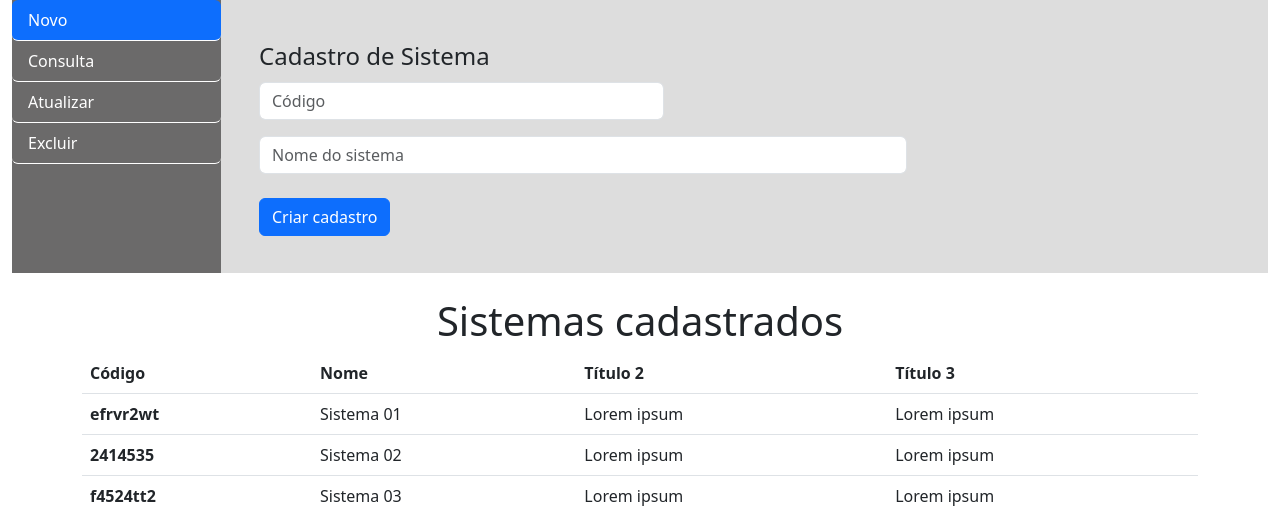
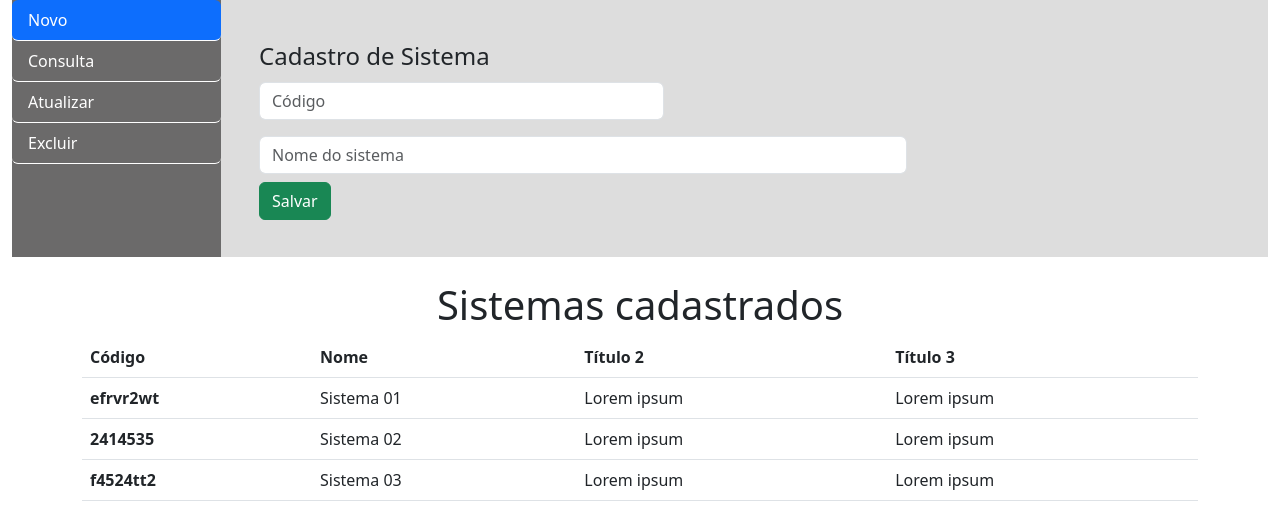
Before and after one commit to Gui-Sousa-D-Cruz/adl-dev-group, a Flask app: page /cad_sistema in a window 1280 px wide. Shown: the part 56-572 px from the top of the page. Run offline with Flask 3, Linux system fonts and the light colour scheme; some libraries are stand-ins or nearby versions.

Commit message:
frontend

```diff
--- a/front-end/static/style.css
+++ b/front-end/static/style.css
@@ -56,3 +56,7 @@ body {
     background: #ddd;
     padding: 3%;
 }
+.nav-item a:hover {
+    color: #fff !important;
+    background: #1c0493;
+}
--- a/front-end/templates/cad_sistema.html
+++ b/front-end/templates/cad_sistema.html
@@ -89,7 +89,7 @@
                                         <!-- <label class="col-md-4 control-label" for="codigo"></label> -->
                                         <div class="col-md-5">
                                             <input id="codigo" name="codigo" type="text" placeholder="Código" class="form-control input-md"
-                                                required="" minlength="15">
+                                                required="" minlength="15" maxlength="15">
                                         </div>
                                     </div>
 
@@ -103,11 +103,19 @@
                                     </div>
 
                                     <!-- Button -->
-                                    <div class="form-group">
-                                        <label class="col-md-5 control-label" for="criar"></label>
-                                        <div class="col-md-5">
-                                            <a id="criar" name="criar" class="btn btn-primary">Criar cadastro</a>
+                                    <div class="form-group d-flex mt-2">
+                                        <!-- <label class="col-md-2 control-label" for="criar"></label> -->
+                                        <div class="col-md-1">
+                                            <a id="salvar" name="salvar" class="btn btn-success">Salvar</a>
                                         </div>
+
+                                        <!-- <div class="col-md-1 me-3">
+                                            <a id="cancelar" name="cancelar" class="btn btn-danger">Cancelar</a>
+                                        </div> -->
+
+                                        <!-- <div class="col-md-1">
+                                            <a id="voltar" name="voltar" class="btn btn-primary">Voltar</a>
+                                        </div> -->
                                     </div>
 
                                 </fieldset>
@@ -175,7 +183,7 @@
                                     </div>
 
                                     <div class="col-md-5 pt-3">
-                                        <a id="excluir" name="excluir" class="btn btn-primary">Excluir</a>
+                                        <a id="excluir" name="excluir" class="btn btn-danger">Excluir</a>
                                     </div>
 
                                 </fieldset>
```
